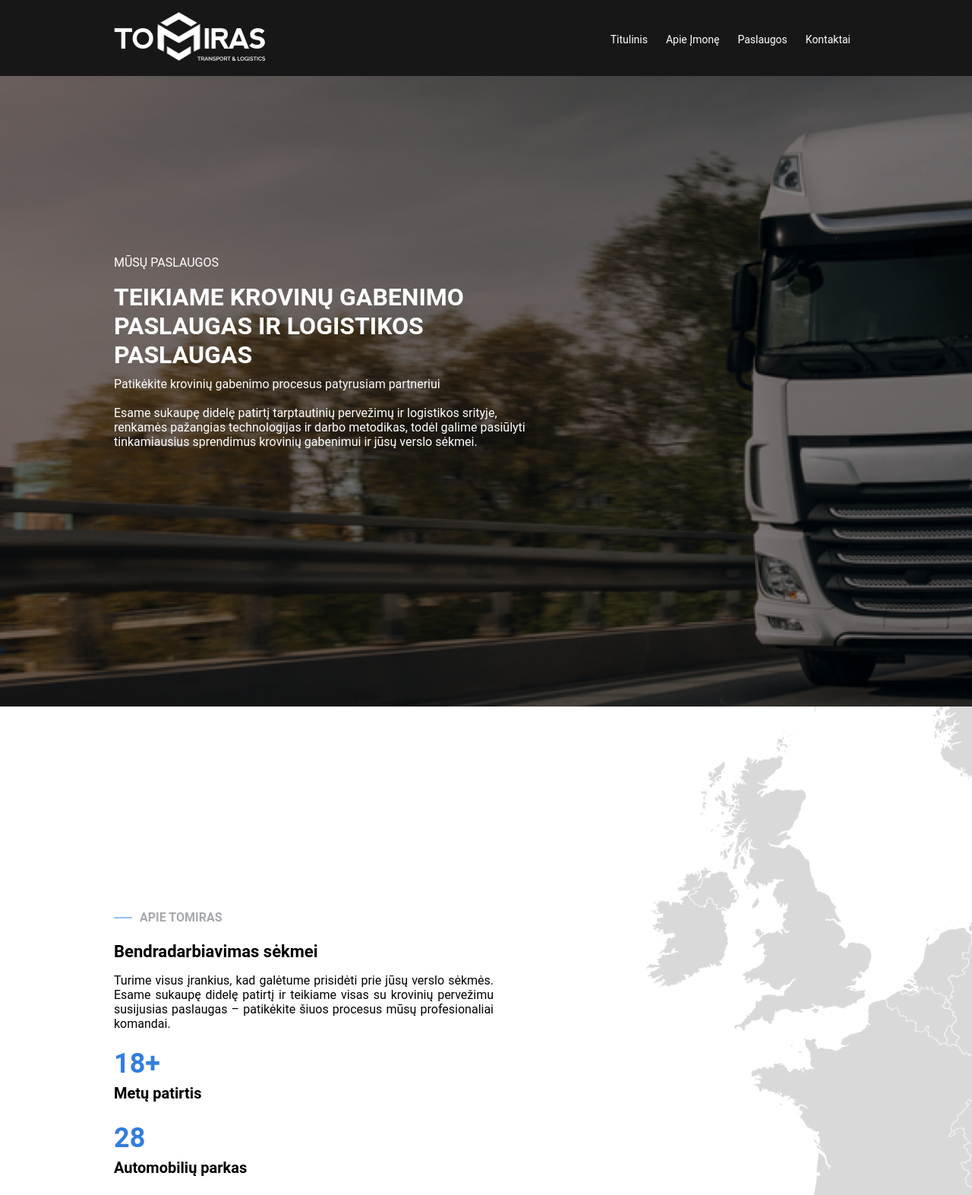
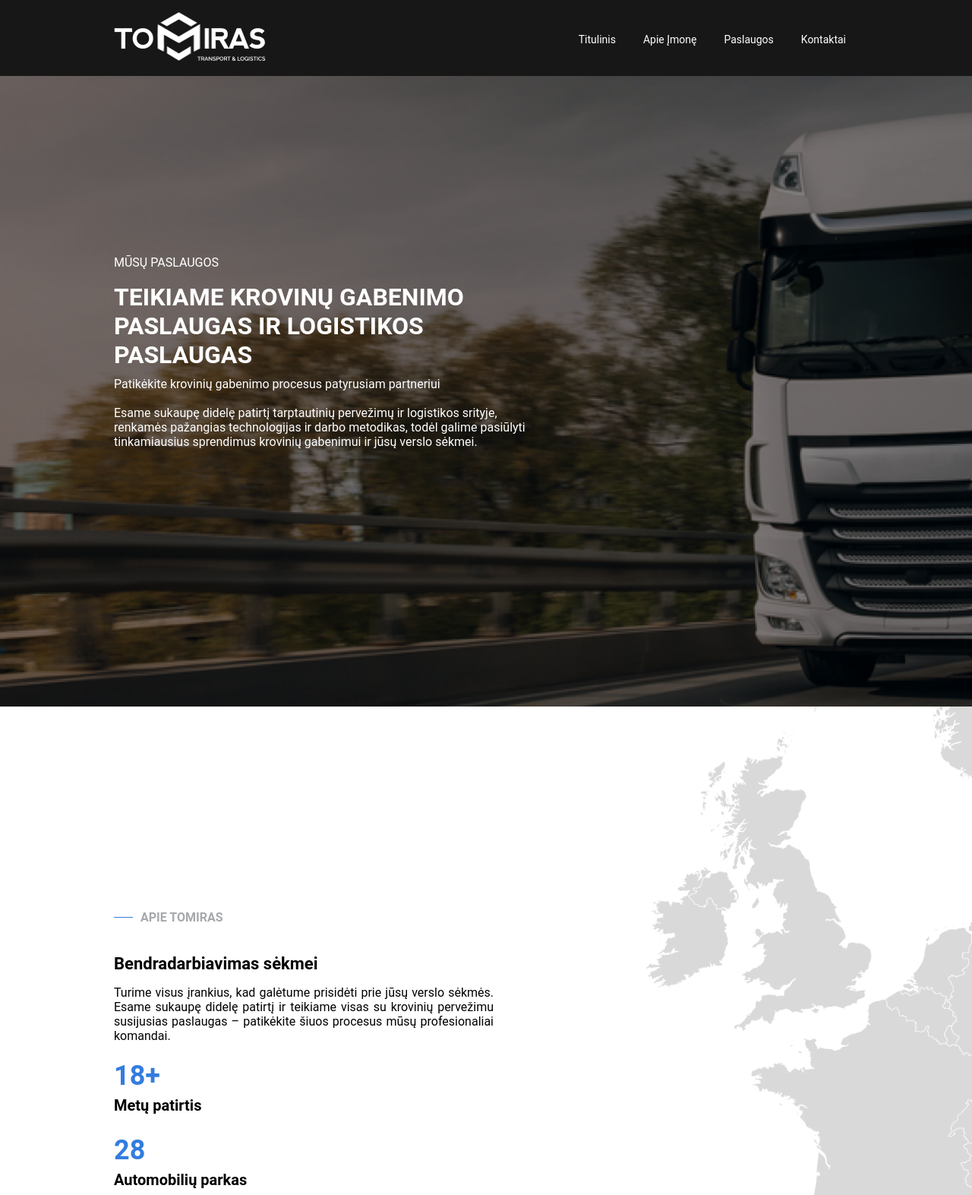
Before and after one commit to AndriusPaul/Tom, a plain HTML site: page index.html in a window 1280 px wide. Shown: the top 1573 px of the page at 76% size. Drawn offline with nearby package versions, Linux system fonts and the light colour scheme.

Commit message:
added changes to menu, added script.js

```diff
--- a/index.html
+++ b/index.html
@@ -12,6 +12,8 @@
       crossorigin="anonymous"
       referrerpolicy="no-referrer"
     />
+    <script src="https://code.jquery.com/jquery-3.6.4.min.js"></script>
+    <script src="script.js" defer></script>
     <link rel="stylesheet" href="style.css" />
   </head>
   <body>
@@ -23,19 +25,19 @@
           </a>
         </p>
         <nav class="nav" role="navigation">
-          <ul>
+          <ul id="mainMenu">
             <li>
-              <a href="index.html">Titulinis</a>
+              <a href="#one" onclick="setActive(this);">Titulinis</a>
             </li>
-            <li><a href="#one">Apie Įmonę</a></li>
-            <li><a href="#two">Paslaugos</a></li>
-            <li><a href="#three">Kontaktai</a></li>
+            <li><a href="#two" onclick="setActive(this);">Apie Įmonę</a></li>
+            <li><a href="#three" onclick="setActive(this);">Paslaugos</a></li>
+            <li><a href="#four" onclick="setActive(this);">Kontaktai</a></li>
           </ul>
         </nav>
       </div>
     </header>
     <main>
-      <div class="block">
+      <div class="block" id="one">
         <div class="content container">
           <div class="m-s-paslaugos">MŪSŲ PASLAUGOS</div>
           <p class="teikiame-krovin">
@@ -50,10 +52,10 @@
           </p>
         </div>
       </div>
-      <div class="main-container" id="one">
+      <div class="main-container" id="two">
         <div class="content-2 container-2">
-          <div class="text-wrapper-4">
-            <img src="/img/line-5.svg" alt="" /> APIE TOMIRAS
+          <div class="sep">
+            <p class="text-wrapper-4">APIE TOMIRAS</p>
           </div>
           <div class="text-wrapper">Bendradarbiavimas sėkmei</div>
           <p class="p">
@@ -72,11 +74,11 @@
           <img src="/img/image-2.png" alt="" />
         </div>
       </div>
-      <div class="main-container-2 container" id="two">
+      <div class="main-container-2 container" id="three">
         <div class="cards">
           <div class="card">
-            <div class="text-wrapper-4">
-              <img src="./img/line-5.svg" alt="" />PASLAUGOS
+            <div class="sep">
+              <p class="text-wrapper-4">PASLAUGAS</p>
             </div>
             <div class="text-wrapper">Krovinių gabenimas</div>
             <p class="p">
@@ -99,11 +101,11 @@
           </div>
         </div>
       </div>
-      <div class="main-container-2 container" id="three">
+      <div class="main-container-2 container" id="four">
         <div class="cards">
           <div class="card">
-            <div class="text-wrapper-4">
-              <img src="./img/line-5.svg" alt="" />KAINOS PASIŪLYMAS
+            <div class="sep">
+              <p class="text-wrapper-4">KAINOS PASIŪLYMAS</p>
             </div>
             <div class="text-wrapper">Susisiekite su mumis</div>
             <p class="p">
@@ -152,8 +154,8 @@
     </main>
     <footer class="footer-container">
       <div class="contact container-2">
-        <div class="text-wrapper-4">
-          <img src="./img/line-5.svg" alt="" />KONTAKTAI
+        <div class="sep">
+          <p class="text-wrapper-4">KONTAKTAI</p>
         </div>
         <p class="text-wrapper-20">
           Pagrindinis ofisas ir sandėlys yra įsikūręs Kalvarijoje, Lietuvoje.
--- /dev/null
+++ b/script.js
@@ -0,0 +1,31 @@
+$(document).ready(function () {
+  // Smooth scrolling with offset for sticky header
+  $('a[href^="#"]').on("click", function (event) {
+    event.preventDefault();
+
+    var target = $($(this).attr("href"));
+
+    if (target.length) {
+      // Tikrina, ar tai tik "#"
+      var offset = $(this).attr("href") === "#" ? 0 : $("header").outerHeight();
+
+      $("html, body").animate(
+        {
+          scrollTop: target.offset().top - offset,
+        },
+        10
+      );
+    }
+  });
+});
+
+function setActive(element) {
+  // Pašalinti aktyvumo klasę nuo visų meniu punktų
+  var menuItems = document.querySelectorAll("#mainMenu li");
+  menuItems.forEach(function (item) {
+    item.classList.remove("active");
+  });
+
+  // Pridėti aktyvumo klasę paspaudusiam punktui
+  element.parentElement.classList.add("active");
+}
--- a/style.css
+++ b/style.css
@@ -33,9 +33,30 @@ html {
   color: #ffffff;
   padding: 10px;
   font-size: 14px;
+
+  display: inline;
+  padding: 14px 16px;
+
+  position: relative;
 }
 .nav li {
   display: inline;
+}
+li a::after {
+  content: "";
+  display: block;
+  width: 0;
+  height: 2px;
+  background-color: #337dde;
+  position: absolute;
+  bottom: 0;
+  left: 0;
+  transition: width 0.3s ease-in-out;
+}
+
+li:hover a::after,
+li.active a::after {
+  width: 100%;
 }
 .block {
   margin-top: 100px;
@@ -203,6 +224,23 @@ textarea::placeholder {
   color: #c7c7c7;
   font-size: 16px;
 }
+
+.sep {
+  width: 100%;
+  display: flex;
+  color: #333;
+  align-items: center;
+  flex: 1;
+}
+
+.sep:before {
+  content: "";
+  height: 1px;
+  background: #337dde;
+  max-width: 25px;
+  margin-right: 10px;
+  flex: 1;
+}
 @media only screen and (min-width: 2000px) {
   .block {
     height: 1183px;
```
